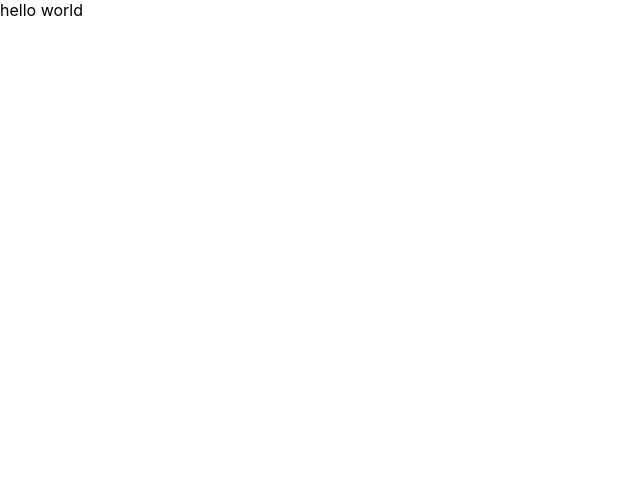
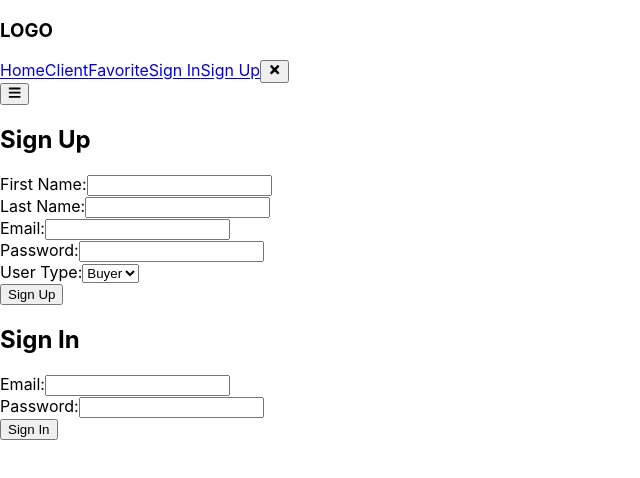
Before and after one commit to MPChege/SkyPropertiesApp, a React (Create React App) app: page / in a window 1280 px wide. Shown: the top 478 px of the page, without its empty margins (0-640 px from the left). Built offline with nearby package versions, Linux system fonts and the light colour scheme.

Commit message:
added a sign up page and sign in

```diff
--- a/package.json
+++ b/package.json
@@ -8,6 +8,7 @@
     "@testing-library/user-event": "^13.5.0",
     "react": "^18.2.0",
     "react-dom": "^18.2.0",
+    "react-icons": "^4.10.1",
     "react-scripts": "5.0.1",
     "web-vitals": "^2.1.4"
   },
--- a/src/App.css
+++ b/src/App.css
@@ -1,38 +1,61 @@
-.App {
-  text-align: center;
-}
-
-.App-logo {
-  height: 40vmin;
-  pointer-events: none;
-}
-
-@media (prefers-reduced-motion: no-preference) {
-  .App-logo {
-    animation: App-logo-spin infinite 20s linear;
-  }
-}
-
-.App-header {
-  background-color: #282c34;
-  min-height: 100vh;
+/* CSS for SignUpComponent and SignInComponent */
+.auth-container {
   display: flex;
   flex-direction: column;
   align-items: center;
   justify-content: center;
-  font-size: calc(10px + 2vmin);
-  color: white;
+  height: 100vh;
+  background-color: #f8f8f8;
+  font-family: "Montserrat", sans-serif;
 }
 
-.App-link {
-  color: #61dafb;
+.auth-form {
+  width: 300px;
+  background-color: #ffffff;
+  padding: 2rem;
+  border-radius: 8px;
+  box-shadow: 0 2px 4px rgba(0, 0, 0, 0.1);
 }
 
-@keyframes App-logo-spin {
-  from {
-    transform: rotate(0deg);
-  }
-  to {
-    transform: rotate(360deg);
-  }
+.auth-form h2 {
+  margin-bottom: 1.5rem;
+  color: #29335c;
 }
+
+.auth-form label {
+  display: block;
+  margin-bottom: 0.5rem;
+  color: #333333;
+}
+
+.auth-form input[type="text"],
+.auth-form input[type="email"],
+.auth-form input[type="password"],
+.auth-form select {
+  width: 100%;
+  padding: 0.5rem;
+  margin-bottom: 1rem;
+  border: 1px solid #dddddd;
+  border-radius: 4px;
+  outline: none;
+}
+
+.auth-form select {
+  appearance: none;
+}
+
+.auth-form button[type="submit"] {
+  width: 100%;
+  padding: 0.75rem;
+  background-color: #29335c;
+  color: #ffffff;
+  border: none;
+  border-radius: 4px;
+  font-size: 1rem;
+  font-weight: bold;
+  cursor: pointer;
+}
+
+.auth-form button[type="submit"]:hover {
+  background-color: #db2b39;
+}
--- a/src/App.js
+++ b/src/App.js
@@ -1,11 +1,15 @@
-
 import './App.css';
-
+import './index.css';
+import Signup from "./components/Signup";
+import Signin from "./components/Signin";
+import Navbar from './components/Navbar';
 function App() {
   return (
-
-    <div> hello world </div>
-
+    <>
+    <Navbar/>
+      <Signup />
+      <Signin />
+    </>
   );
 }
 
--- /dev/null
+++ b/src/components/Navbar.js
@@ -0,0 +1,37 @@
+import { useRef } from "react";
+import { FaBars, FaTimes } from "react-icons/fa";
+
+function Navbar() {
+  const navRef = useRef();
+
+  const showNavbar = () => {
+    navRef.current.classList.toggle("responsive_nav");
+  };
+
+  const closeNavbar = () => {
+    if (navRef.current.classList.contains("responsive_nav")) {
+      navRef.current.classList.remove("responsive_nav");
+    }
+  };
+
+  return (
+    <header>
+      <h3>LOGO</h3>
+      <nav ref={navRef}>
+        <a href="/#">Home</a>
+        <a href="/#">Client</a>
+        <a href="/#">Favorite</a>
+        <a href="/SignIn">Sign In</a>
+        <a href="/SignUp">Sign Up</a>
+        <button className="nav-btn nav-close-btn" onClick={closeNavbar}>
+          <FaTimes />
+        </button>
+      </nav>
+      <button className="nav-btn" onClick={showNavbar}>
+        <FaBars />
+      </button>
+    </header>
+  );
+}
+
+export default Navbar;
--- /dev/null
+++ b/src/components/Signin.js
@@ -0,0 +1,38 @@
+import React, { useState } from "react";
+
+const SignInComponent = ({ handleSignIn }) => {
+  const [email, setEmail] = useState("");
+  const [password, setPassword] = useState("");
+
+  const handleEmailChange = (e) => {
+    setEmail(e.target.value);
+  };
+
+  const handlePasswordChange = (e) => {
+    setPassword(e.target.value);
+  };
+
+  const handleSubmit = (e) => {
+    e.preventDefault();
+    // Perform sign-in logic and handleSignIn(email, password)
+  };
+
+  return (
+    <div>
+      <h2>Sign In</h2>
+      <form onSubmit={handleSubmit}>
+        <div>
+          <label>Email:</label>
+          <input type="email" value={email} onChange={handleEmailChange} />
+        </div>
+        <div>
+          <label>Password:</label>
+          <input type="password" value={password} onChange={handlePasswordChange} />
+        </div>
+        <button type="submit">Sign In</button>
+      </form>
+    </div>
+  );
+};
+
+export default SignInComponent;
--- /dev/null
+++ b/src/components/Signup.js
@@ -0,0 +1,69 @@
+import React, { useState } from "react";
+
+const SignUpComponent = ({ handleSignUp }) => {
+  const [firstName, setFirstName] = useState("");
+  const [lastName, setLastName] = useState("");
+  const [email, setEmail] = useState("");
+  const [password, setPassword] = useState("");
+  const [userType, setUserType] = useState("buyer");
+
+  const handleFirstNameChange = (e) => {
+    setFirstName(e.target.value);
+  };
+
+  const handleLastNameChange = (e) => {
+    setLastName(e.target.value);
+  };
+
+  const handleEmailChange = (e) => {
+    setEmail(e.target.value);
+  };
+
+  const handlePasswordChange = (e) => {
+    setPassword(e.target.value);
+  };
+
+  const handleUserTypeChange = (e) => {
+    setUserType(e.target.value);
+  };
+
+  const handleSubmit = (e) => {
+    e.preventDefault();
+    // Perform signup logic and handleSignUp(firstName, lastName, email, password, userType)
+    // Redirect to the sign-in page
+  };
+
+  return (
+    <div>
+      <h2>Sign Up</h2>
+      <form onSubmit={handleSubmit}>
+        <div>
+          <label>First Name:</label>
+          <input type="text" value={firstName} onChange={handleFirstNameChange} />
+        </div>
+        <div>
+          <label>Last Name:</label>
+          <input type="text" value={lastName} onChange={handleLastNameChange} />
+        </div>
+        <div>
+          <label>Email:</label>
+          <input type="email" value={email} onChange={handleEmailChange} />
+        </div>
+        <div>
+          <label>Password:</label>
+          <input type="password" value={password} onChange={handlePasswordChange} />
+        </div>
+        <div>
+          <label>User Type:</label>
+          <select value={userType} onChange={handleUserTypeChange}>
+            <option value="buyer">Buyer</option>
+            <option value="seller">Seller</option>
+          </select>
+        </div>
+        <button type="submit">Sign Up</button>
+      </form>
+    </div>
+  );
+};
+
+export default SignUpComponent;
```
Also changed, not shown: 1 other file (tests, documents, lock files or other folders).
